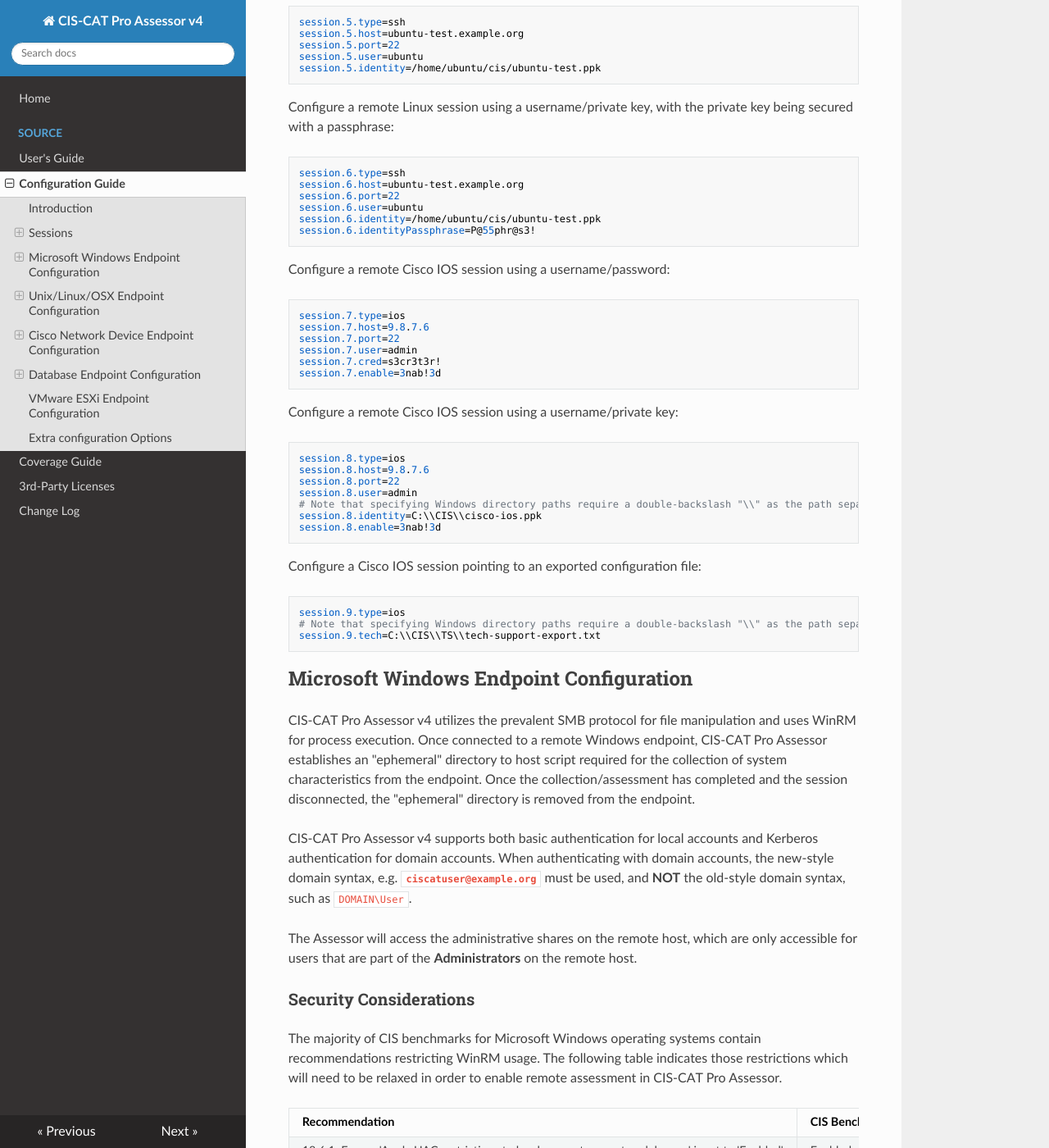
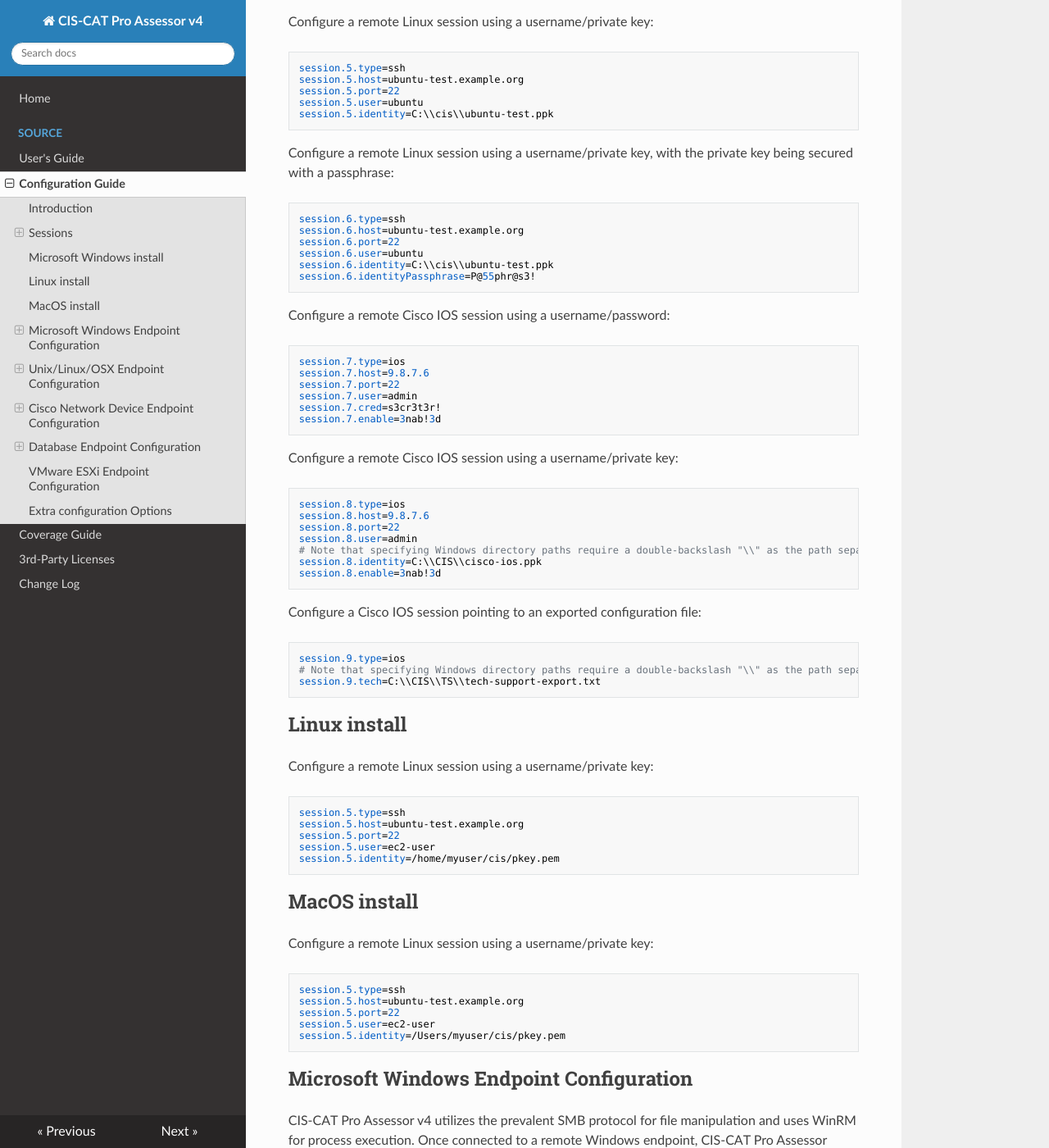
Before and after one commit to CISecurity/CCPA-Docs, an MkDocs documentation site: the page built from docs/Configuration Guide.md, in a window 1280 px wide and 1400 px high, scrolled down 3370 px. Shown: the whole window at 82% size. Built offline with MkDocs 1.6.1, drawn with Linux system fonts in a browser that asks for light colours; nearby versions of some CDN libraries; some of the changed text lies outside the part shown.

Commit message:
Add new examples of configuration to the Linux and MacOS contexts

```diff
--- a/docs/Configuration Guide.md
+++ b/docs/Configuration Guide.md
@@ -43,9 +43,12 @@
 ### Examples ###
 The examples below provide insight into the creation of a `sessions.properties` file, which can then be consumed by CIS-CAT Pro Assessor CLI to provide connection configurations when assessing a particular benchmark.  By default, CIS-CAT Pro Assessor CLI will ALWAYS attempt to load a default configuration file located in the application's `config` folder, named `sessions.properties`.
 
+Microsoft Windows install
+-----------------------------------------
+
 For example, if CCPA is installed at `C:\CIS\Assessor-CLI`, a file named `C:\CIS\Assessor-CLI\config\sessions.properties` will be searched for and loaded (if found).  If no `sessions.properties` files are found or specified, a default `local` session will be used.
 
-Configure a session for the local host, defining a custom "temp" folder:
+Configure a session for the local Microsoft Windows host, defining a custom "temp" folder:
 
     session.1.type=local
 	# Note that specifying Windows directory paths require a double-backslash "\\" as the path separator
@@ -81,7 +84,7 @@
     session.5.host=ubuntu-test.example.org
     session.5.port=22
     session.5.user=ubuntu
-    session.5.identity=/home/ubuntu/cis/ubuntu-test.ppk
+    session.5.identity=C:\\cis\\ubuntu-test.ppk
 
 Configure a remote Linux session using a username/private key, with the private key being secured with a passphrase:
 
@@ -89,7 +92,7 @@
     session.6.host=ubuntu-test.example.org
     session.6.port=22
     session.6.user=ubuntu
-    session.6.identity=/home/ubuntu/cis/ubuntu-test.ppk
+    session.6.identity=C:\\cis\\ubuntu-test.ppk
     session.6.identityPassphrase=P@55phr@s3!
 
 Configure a remote Cisco IOS session using a username/password:
@@ -116,6 +119,28 @@
     session.9.type=ios
     # Note that specifying Windows directory paths require a double-backslash "\\" as the path separator
     session.9.tech=C:\\CIS\\TS\\tech-support-export.txt
+
+Linux install
+------------------------
+
+Configure a remote Linux session using a username/private key:
+
+    session.5.type=ssh
+    session.5.host=ubuntu-test.example.org
+    session.5.port=22
+    session.5.user=ec2-user
+    session.5.identity=/home/myuser/cis/pkey.pem
+
+MacOS install
+--------------------------
+
+Configure a remote Linux session using a username/private key:
+
+    session.5.type=ssh
+    session.5.host=ubuntu-test.example.org
+    session.5.port=22
+    session.5.user=ec2-user
+    session.5.identity=/Users/myuser/cis/pkey.pem
 
 
 Microsoft Windows Endpoint Configuration
```
